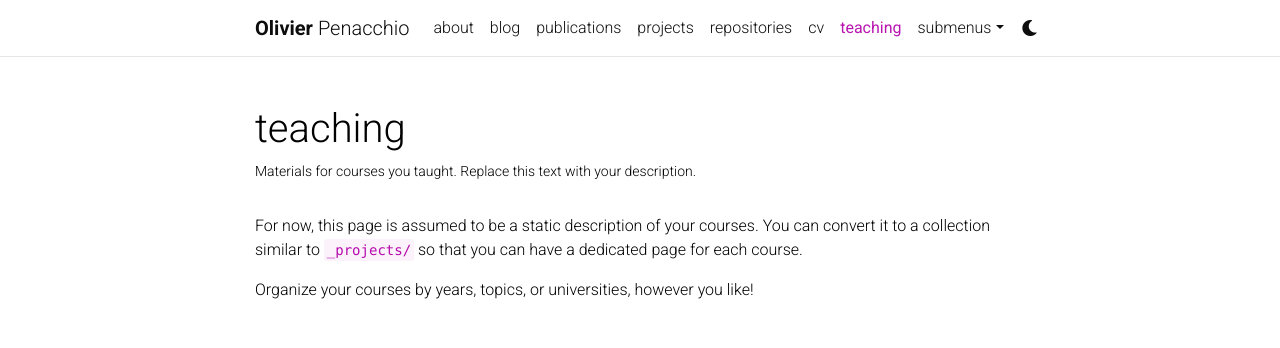
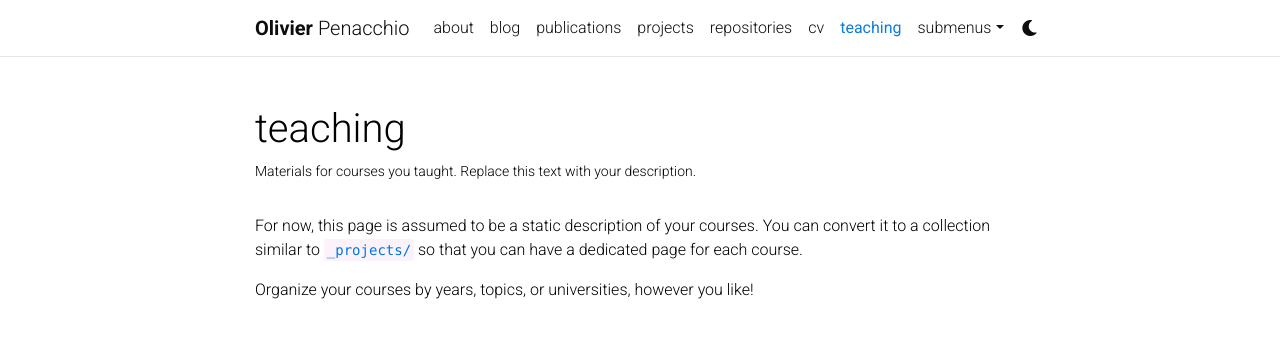
Before and after one commit to openacchio/openacchio.github.io, a Jekyll site: the page built from _pages/teaching.md, in a window 1280 px wide. Shown: the top 348 px of the page. Built offline with Jekyll 4.4.1, drawn with Linux system fonts in a browser that asks for light colours; full-size pictures stand in for the smaller copies a plugin makes; comment, search, counter and statistics services are not loaded; a style sheet for code colours, icons or effects is not loaded.

Commit message:
Update _themes.scss
Changed root colour scheme.

```diff
--- a/_sass/_themes.scss
+++ b/_sass/_themes.scss
@@ -1,14 +1,18 @@
 /*******************************************************************************
  * Themes
  ******************************************************************************/
+ @function hexToRGB($hex) {
+  @return red($hex), green($hex), blue($hex);
+}
 
 :root {
   --global-bg-color: #{$white-color};
   --global-code-bg-color: #{$code-bg-color-light};
   --global-text-color: #{$black-color};
   --global-text-color-light: #{$grey-color};
-  --global-theme-color: #{$purple-color};
-  --global-hover-color: #{$purple-color};
+  --global-theme-color: #{$blue-color};
+  --global-theme-color-rgb: #{hexToRGB($blue-color-dark)};
+  --global-hover-color: #{$blue-color};
   --global-footer-bg-color: #{$grey-color-dark};
   --global-footer-text-color: #{$grey-color-light};
   --global-footer-link-color: #{$white-color};
```
